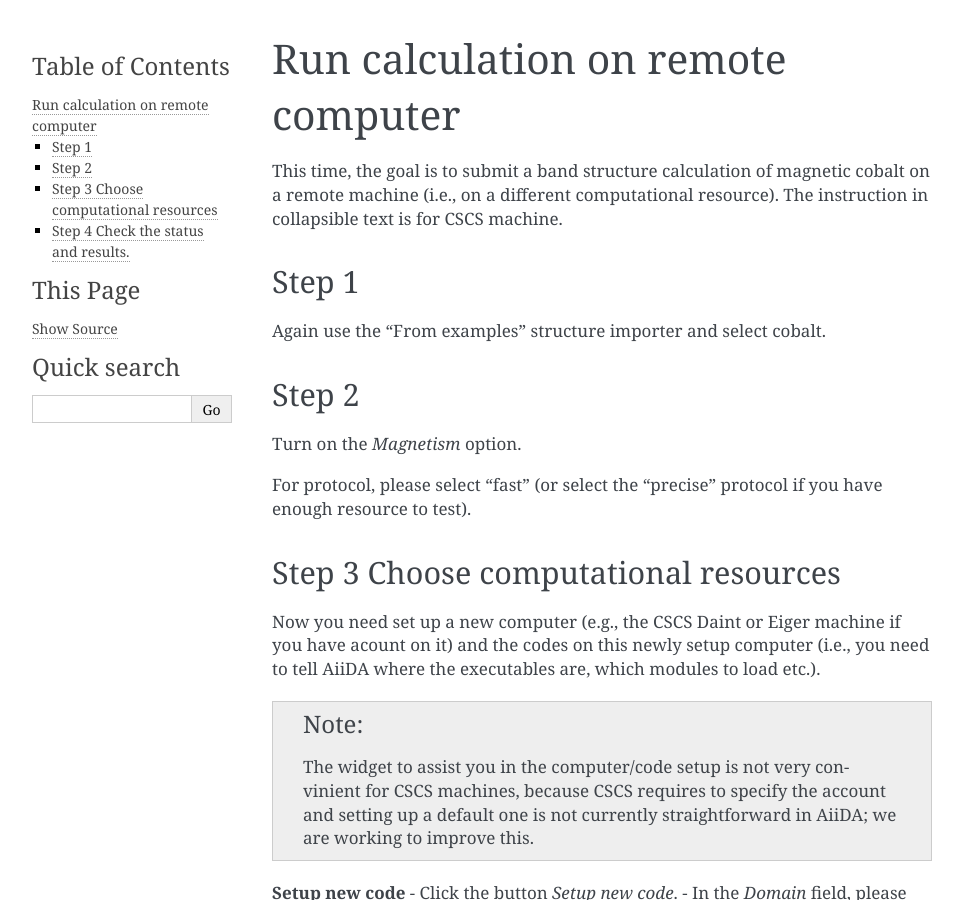
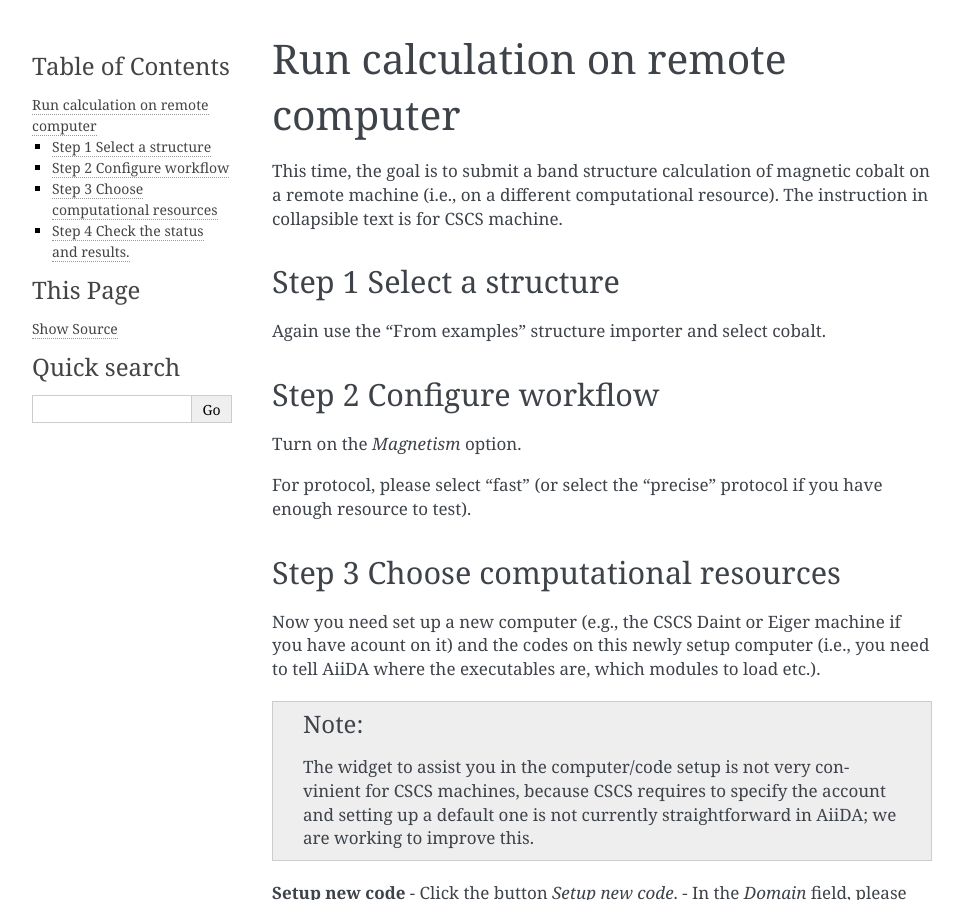
Before and after one commit to aiidalab/aiidalab-qe, a Sphinx documentation site: the page built from docs/source/tutorials/setup_computer_code.rst, in a window 1280 px wide and 900 px high. Shown: the whole window, without its empty margins (148-1111 px from the left). Built offline with Sphinx 7.4.7, drawn with Linux system fonts in a browser that asks for light colours; pages that are not in the unit, such as notebooks, are missing from menus.

Commit message:
update tutorial

```diff
--- a/docs/source/tutorials/setup_computer_code.rst
+++ b/docs/source/tutorials/setup_computer_code.rst
@@ -6,12 +6,12 @@ Run calculation on remote computer
 This time, the goal is to submit a band structure calculation of magnetic cobalt on a remote machine (i.e., on a different computational resource). The instruction in collapsible text is for CSCS machine.
 
 
-Step 1
-------
+Step 1 Select a structure
+--------------------------
 Again use the "From examples" structure importer and select cobalt.
 
-Step 2
-------
+Step 2 Configure workflow
+--------------------------
 
 Turn on the `Magnetism` option.
 
```
